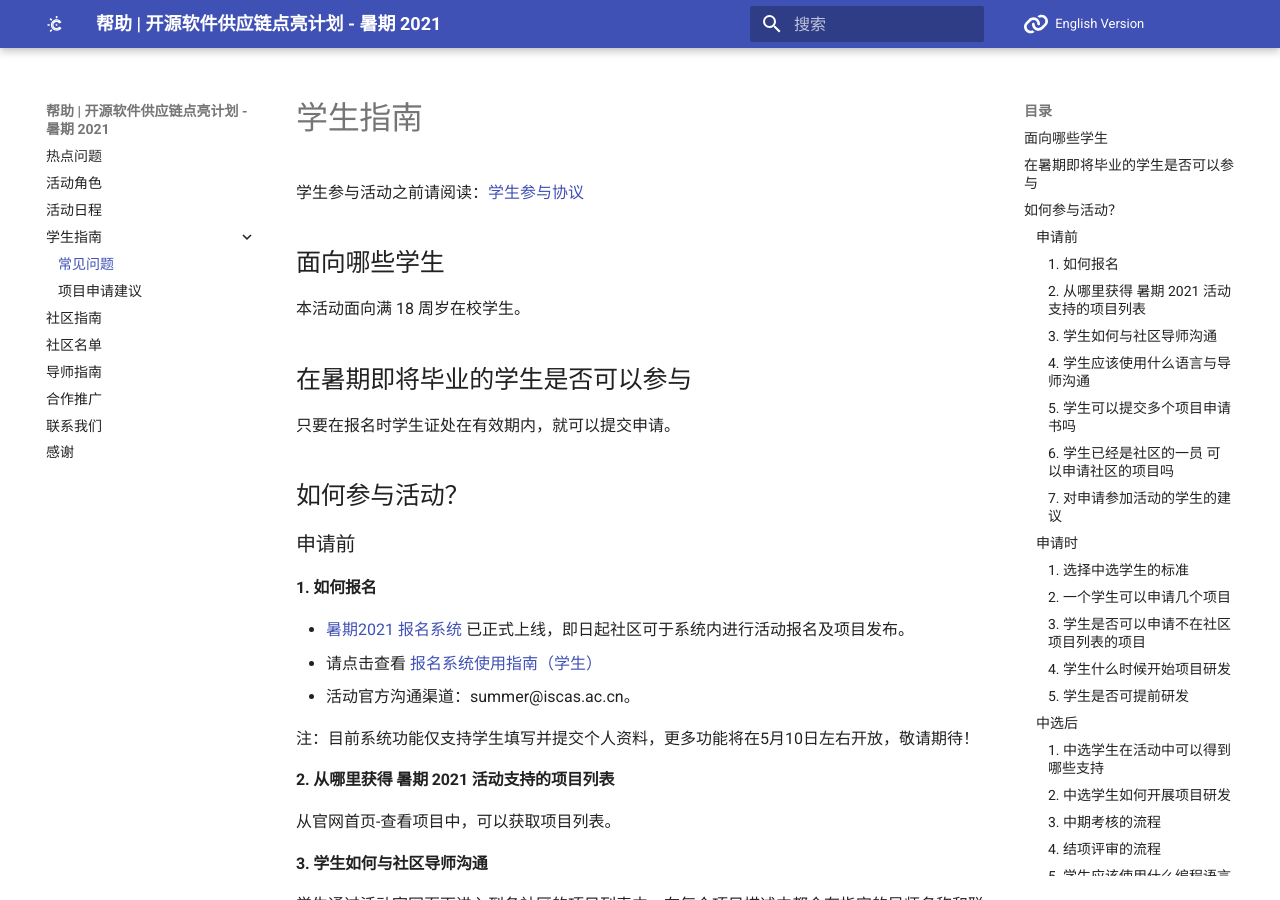
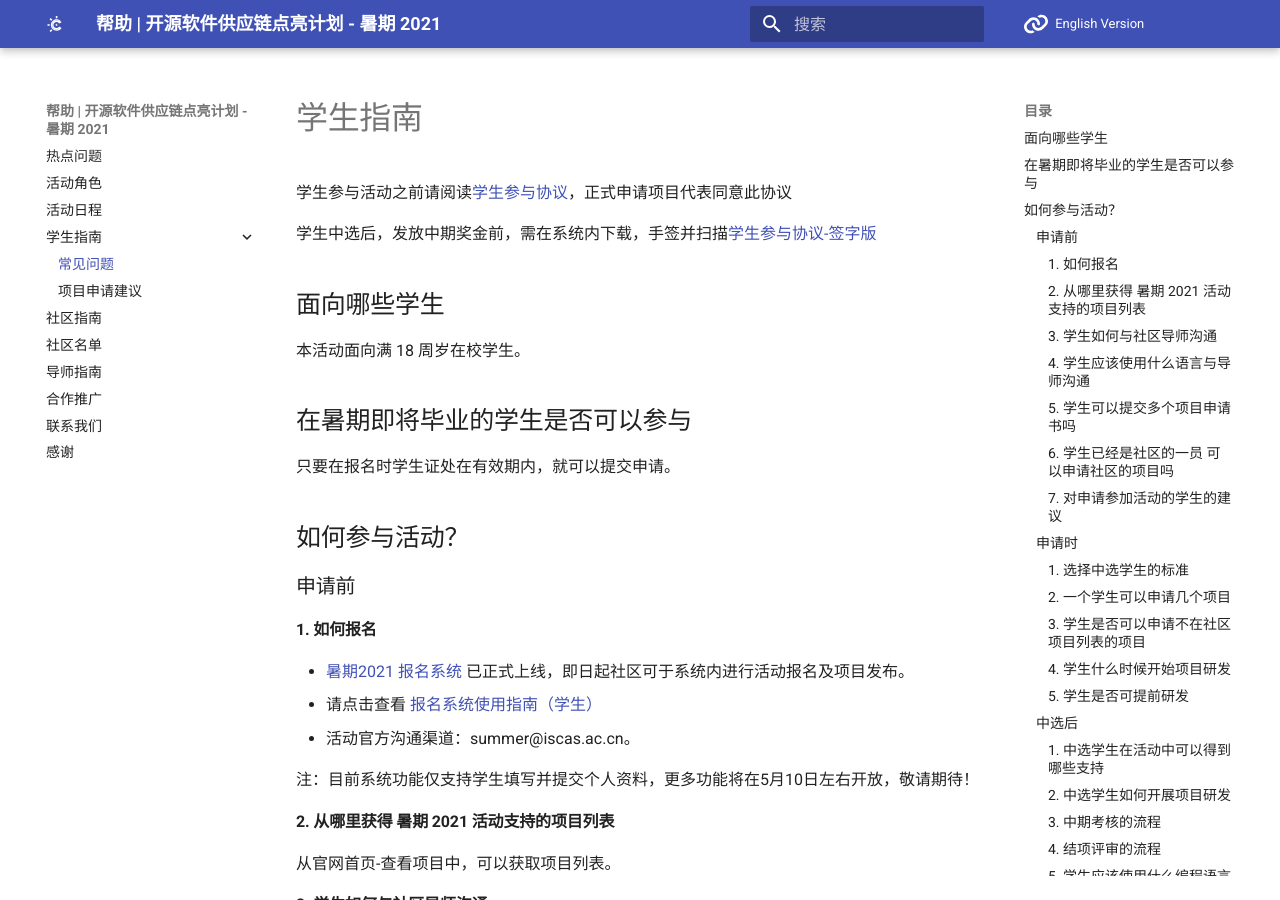
Before and after one commit to summer-ospp/help, an MkDocs documentation site: the page built from docs/student.md, in a window 1280 px wide and 900 px high. Built offline with MkDocs 1.6.1 and Material for MkDocs 9.7.7, drawn with Linux system fonts in a browser that asks for light colours; comment, search, counter and statistics services are not loaded.

Commit message:
Update student.md

```diff
--- a/docs/student.md
+++ b/docs/student.md
@@ -1,6 +1,8 @@
 # 学生指南
 
-学生参与活动之前请阅读：[学生参与协议](https://summer.iscas.ac.cn/help/assets/student-rules.txt)
+学生参与活动之前请阅读[学生参与协议](https://summer.iscas.ac.cn/help/assets/student-rules.txt)，正式申请项目代表同意此协议
+
+学生中选后，发放中期奖金前，需在系统内下载，手签并扫描[学生参与协议-签字版](https://summer.iscas.ac.cn/help/assets/签字版-学生参与协议-CN-开源软件供应链点亮计划-暑期2021.)
 
 ## 面向哪些学生
 
```
